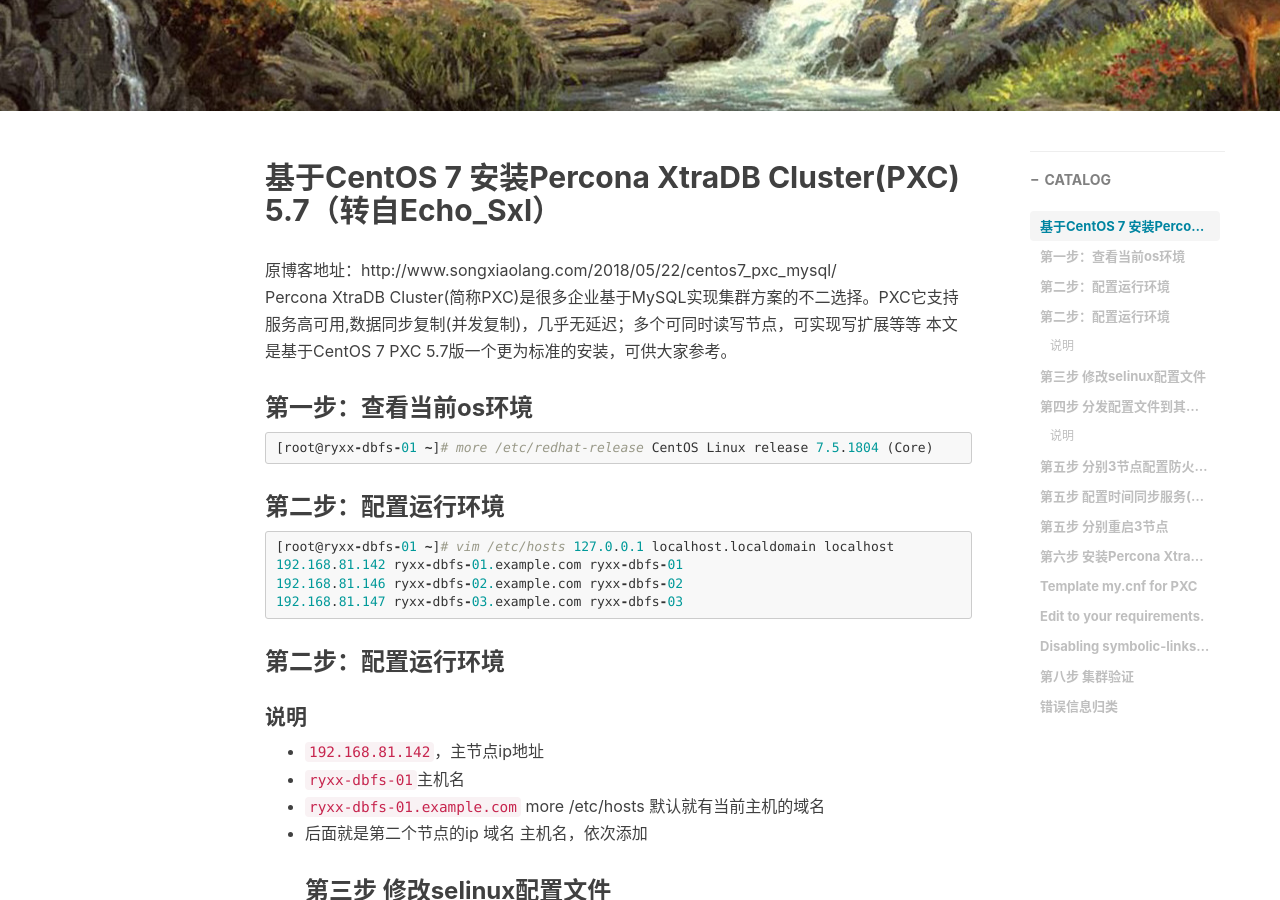
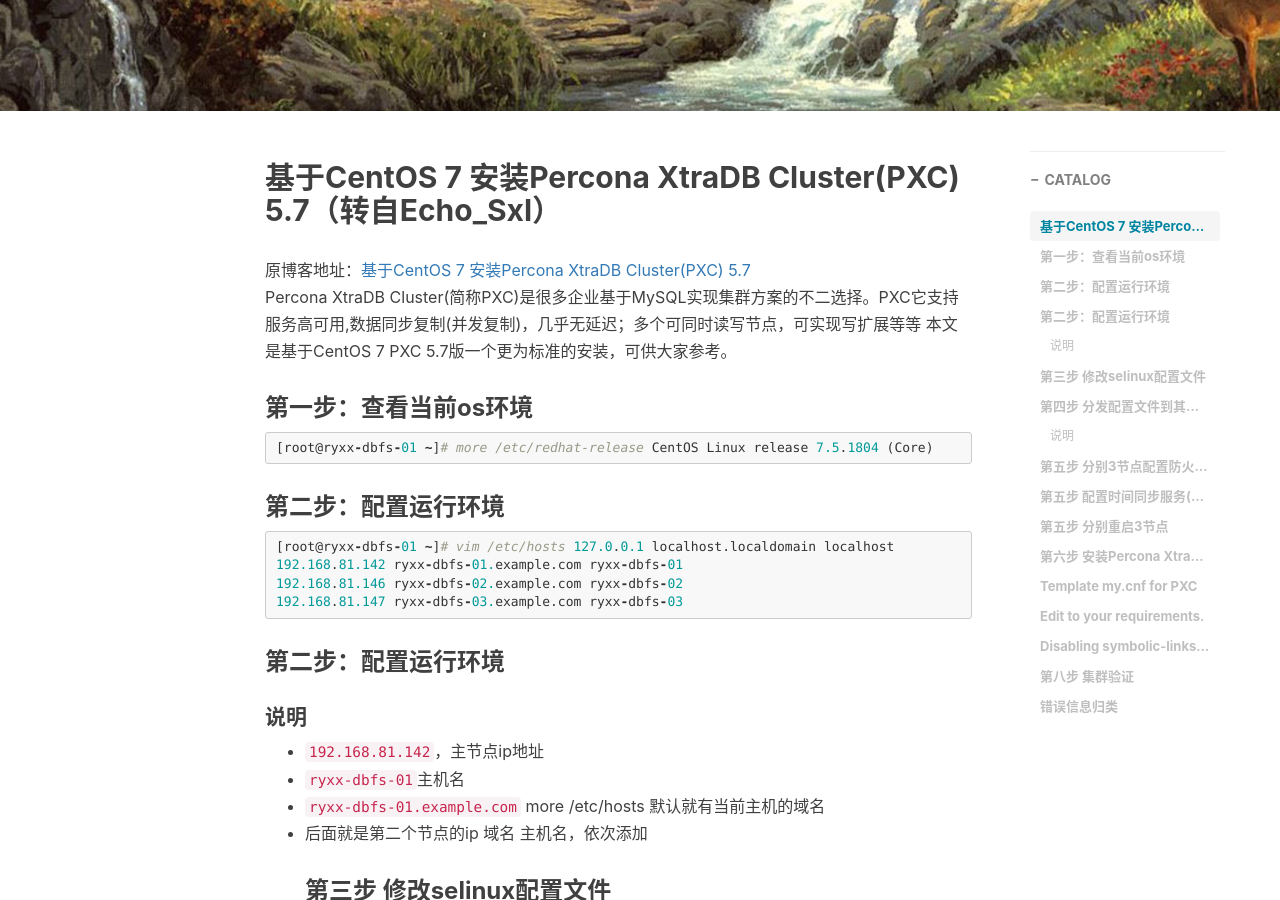
Before and after one commit to haibarai/blog, a Jekyll site: the page built from _posts/2018-05-25-基于CentOS7安装Percona XtraDB Cluster5.7.md, in a window 1280 px wide and 900 px high, scrolled down 533 px. Built offline with Jekyll 4.4.1, drawn with Linux system fonts in a browser that asks for light colours; nearby versions of some CDN libraries; comment, search, counter and statistics services are not loaded.

Commit message:
Update 2018-05-25-基于CentOS7安装Percona XtraDB Cluster5.7.md

```diff
--- a/_posts/2018-05-25-基于CentOS7安装Percona XtraDB Cluster5.7.md
+++ b/_posts/2018-05-25-基于CentOS7安装Percona XtraDB Cluster5.7.md
@@ -14,7 +14,7 @@ tags:
 
 
 ## 基于CentOS 7 安装Percona XtraDB Cluster(PXC) 5.7（转自Echo_Sxl）
-原博客地址：http://www.songxiaolang.com/2018/05/22/centos7_pxc_mysql/
+原博客地址：[基于CentOS 7 安装Percona XtraDB Cluster(PXC) 5.7](http://www.songxiaolang.com/2018/05/22/centos7_pxc_mysql/)
 Percona XtraDB Cluster(简称PXC)是很多企业基于MySQL实现集群方案的不二选择。PXC它支持服务高可用,数据同步复制(并发复制)，几乎无延迟；多个可同时读写节点，可实现写扩展等等
 本文是基于CentOS 7 PXC 5.7版一个更为标准的安装，可供大家参考。
 
```
